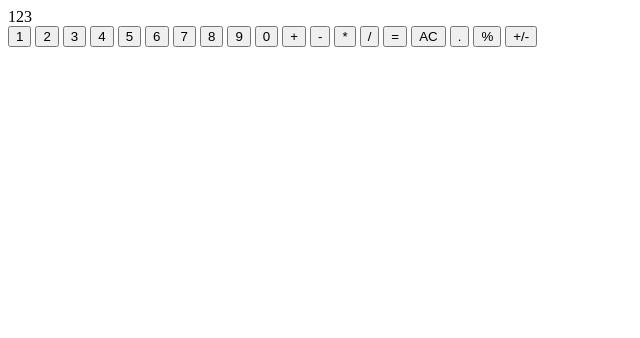
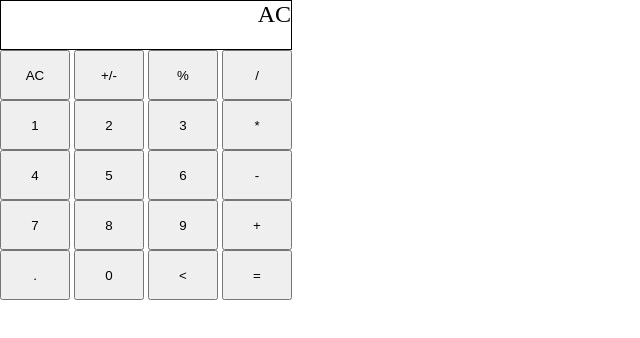
Before and after one commit to Pablo-Arranz/Project-Calculator, a plain HTML site: page index.html in a window 1280 px wide. Both pictures are taken after a click on the button "AC". Shown: the whole page, without its empty margins (0-640 px from the left). Drawn offline with Linux system fonts and the light colour scheme.

Commit message:
Create style.css

```diff
--- a/calculator.js
+++ b/calculator.js
@@ -25,3 +25,29 @@ function operate(operator, a, b) {
         return div(a,b);
     }
 }
+
+const display = document.getElementById('display');
+const btn0 = document.getElementById('0');
+const btn1 = document.getElementById('1');
+const btn2 = document.getElementById('2');
+const btn3 = document.getElementById('3');
+const btn4 = document.getElementById('4');
+const btn5 = document.getElementById('5');
+const btn6 = document.getElementById('6');
+const btn7 = document.getElementById('7');
+const btn8 = document.getElementById('8');
+const btn9 = document.getElementById('9');
+const btnAdd = document.getElementById('+');
+const btnSub = document.getElementById('-');
+const btnMult = document.getElementById('*');
+const btnDiv = document.getElementById('/');
+
+function showDisplay() {
+    const buttons = document.querySelectorAll('button');
+    buttons.forEach(e => {
+        e.addEventListener('click', function(){
+            display.textContent = e.textContent;
+        })
+    })
+}
+showDisplay();
--- a/index.html
+++ b/index.html
@@ -5,28 +5,33 @@
     <meta http-equiv="X-UA-Compatible" content="IE=edge">
     <meta name="viewport" content="width=device-width, initial-scale=1.0">
     <title>Calculator</title>
+    <link rel="stylesheet" href="style.css">
 </head>
 <body>
+    <div class="container">
         <div id="display">123</div>
+        <button id="clear">AC</button>
+        <button id="negative">+/-</button>
+        <button id="percent">%</button>
+        <button id="divide">/</button>
         <button id="1">1</button>
         <button id="2">2</button>
         <button id="3">3</button>
+        <button id="multiply">*</button>
         <button id="4">4</button>
         <button id="5">5</button>
         <button id="6">6</button>
+        <button id="subract">-</button>
         <button id="7">7</button>
         <button id="8">8</button>
         <button id="9">9</button>
+        <button id="add">+</button>
+        <button id="point">.</button>
         <button id="0">0</button>
-    <button id="add">+</button>
-    <button id="subract">-</button>
-    <button id="multiply">*</button>
-    <button id="divide">/</button>
+        <button id="back">&lt</button>
         <button id="equal">=</button>
-    <button id="clear">AC</button>
-    <button id="point">.</button>
-    <button id="percent">%</button>
-    <button id="negative">+/-</button>
+
+    </div>
 
     <script src="calculator.js";></script>
 </body>
--- /dev/null
+++ b/style.css
@@ -0,0 +1,25 @@
+* {
+    box-sizing: border-box;
+    margin: 0;
+    padding: 0;
+}
+
+.container {
+    margin: 0;
+    padding: 0;
+    width: 292px;
+}
+
+button {
+    margin: 0;
+    padding: 0;
+    width: 70px;
+    height: 50px;
+}
+
+#display {
+    border: 1px solid black;
+    text-align: end;
+    font-size: 24px;
+    height: 50px;
+}
```
Lines whose indentation alone changed are shown as unchanged.
